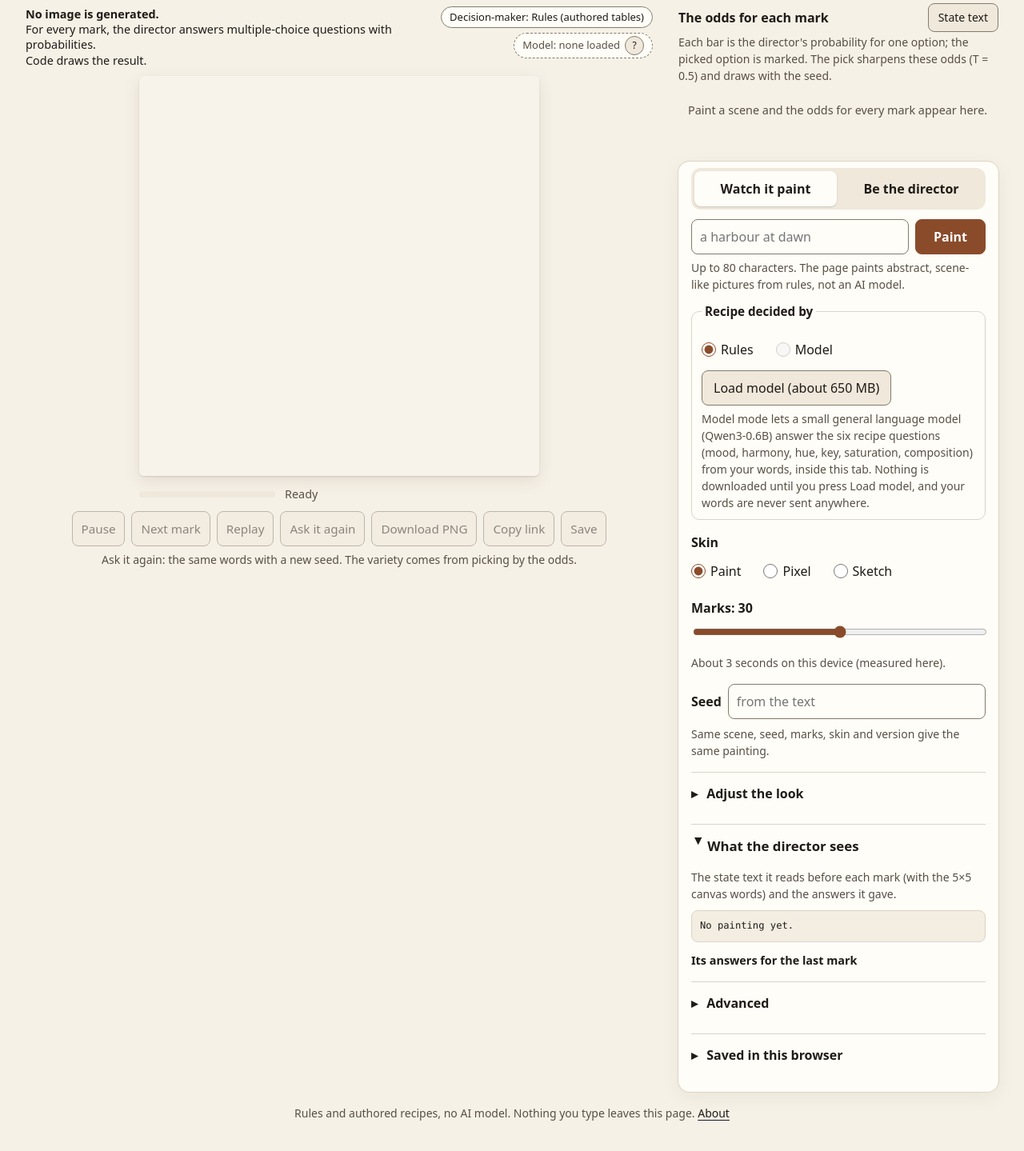
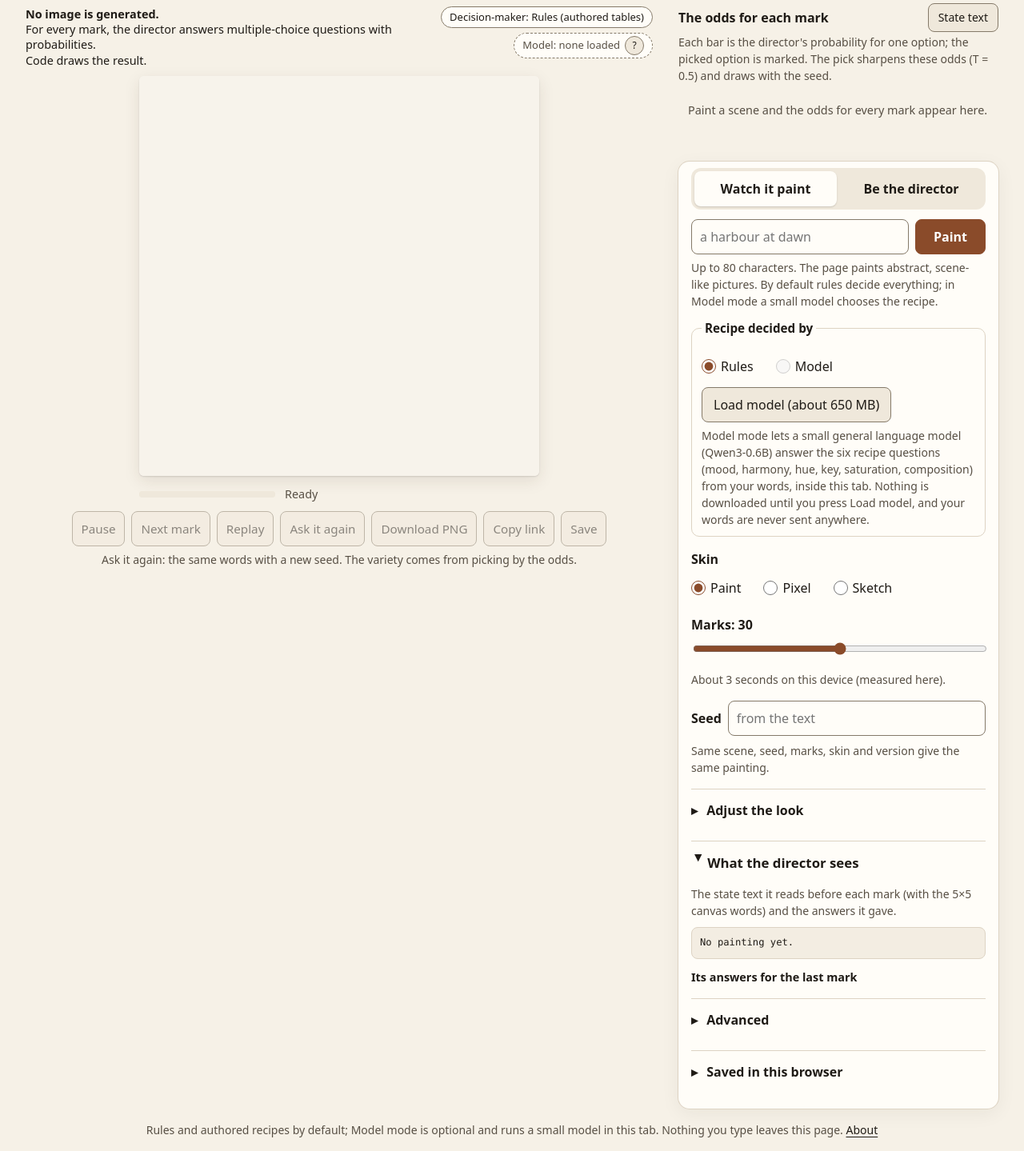
Before and after one commit to IvanFengJK/decisive-painter, a plain HTML site: page web/index.html in a window 1280 px wide. Shown: the part 71-1510 px from the top of the page at 80% size. Before the commit the page ends 1489 px from the top, so only its background shows below. Drawn offline with Linux system fonts and the light colour scheme.

Commit message:
fix: say plainly that rules decide by default and Model mode is optional

```diff
--- a/web/index.html
+++ b/web/index.html
@@ -6,7 +6,7 @@
 <meta http-equiv="Content-Security-Policy" content="default-src 'self'; script-src 'self' 'wasm-unsafe-eval' https://cdn.jsdelivr.net; style-src 'self'; img-src 'self' data: blob:; connect-src 'self' http://localhost:* http://127.0.0.1:* https://huggingface.co https://*.hf.co https://cdn.jsdelivr.net; object-src 'none'; base-uri 'none'; form-action 'none'">
 <meta name="referrer" content="no-referrer">
 <meta name="color-scheme" content="light dark">
-<meta name="description" content="Decisive Painter. Decisions, not diffusion: a painter that picks from menus. For every mark, a director answers multiple-choice questions with probabilities and code draws the result. Rules and authored tables, no AI model.">
+<meta name="description" content="Decisive Painter. Decisions, not diffusion: a painter that picks from menus. For every mark, a director answers multiple-choice questions with probabilities and code draws the result. Rules and authored tables by default; an optional small model can choose the recipe once you load it.">
 <title>Decisive Painter: decisions, not diffusion</title>
 <link rel="icon" href="data:,">
 <link rel="stylesheet" href="style.css">
@@ -83,7 +83,7 @@
                placeholder="a harbour at dawn" aria-describedby="prompt-help">
         <button type="submit" id="paint" class="primary">Paint</button>
       </form>
-      <p id="prompt-help" class="help">Up to 80 characters. The page paints abstract, scene-like pictures from rules, not an AI model.</p>
+      <p id="prompt-help" class="help">Up to 80 characters. The page paints abstract, scene-like pictures. By default rules decide everything; in Model mode a small model chooses the recipe.</p>
       <fieldset id="decider" class="decider">
         <legend>Recipe decided by</legend>
         <div class="seg">
@@ -172,7 +172,7 @@
 </main>
 
 <footer class="foot">
-  <p>Rules and authored recipes, no AI model. Nothing you type leaves this page. <a href="about.html">About</a></p>
+  <p>Rules and authored recipes by default; Model mode is optional and runs a small model in this tab. Nothing you type leaves this page. <a href="about.html">About</a></p>
 </footer>
 </body>
 </html>
```
Also changed, not shown: web/about.html (+1 -1 lines), README.md.
